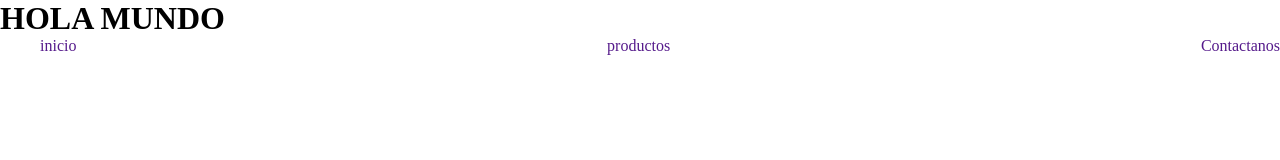
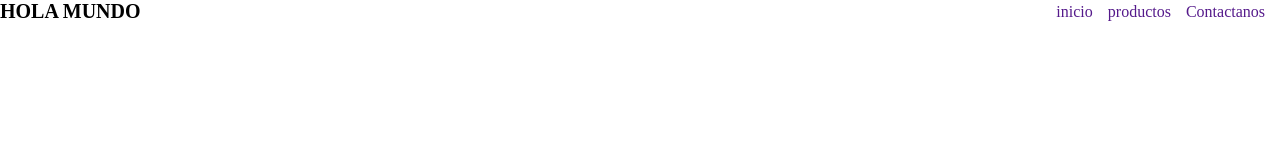
Before and after one commit to Santi104/ExplicacionGit, a plain HTML site: page index.html in a window 1280 px wide. Drawn offline with Linux system fonts and the light colour scheme.

Commit message:
New Styles

```diff
--- a/index.html
+++ b/index.html
@@ -8,11 +8,13 @@
     <title>PRUEBA</title>
 </head>
 <body>
+    <nav>
         <h1 id="title">HOLA MUNDO</h1>
         <ul>
             <li><a href="">inicio</a></li>
             <li><a href="">productos</a></li>
             <li><a href="">Contactanos</a></li>
         </ul>
+    </nav>
 </body>
 </html>
--- a/style.css
+++ b/style.css
@@ -1,11 +1,28 @@
 *{
     margin: 0;
 }
+
+#title {
+    font-size: 20px;
+}
+
+nav{
+    display: flex;
+    position: relative;
+    justify-content: space-between;
+
+}
+
 ul{
+    list-style: none;
     display: flex;
-    list-style: none;
-    justify-content: space-between;
+    align-items: center;
 }
+
+ul li {
+    margin-right: 15px;
+}
+
 a{
     text-decoration: none;
 }
```
Lines whose indentation alone changed are shown as unchanged.
